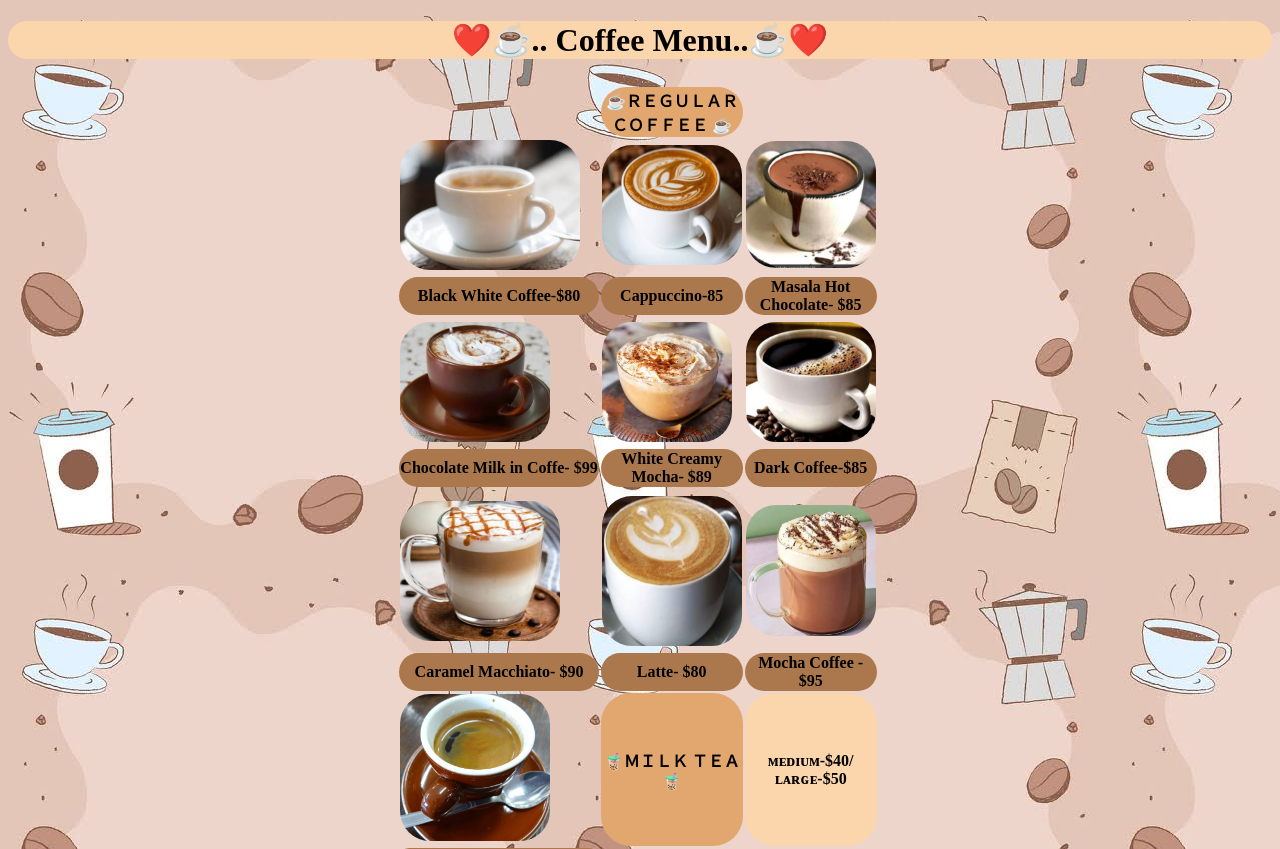
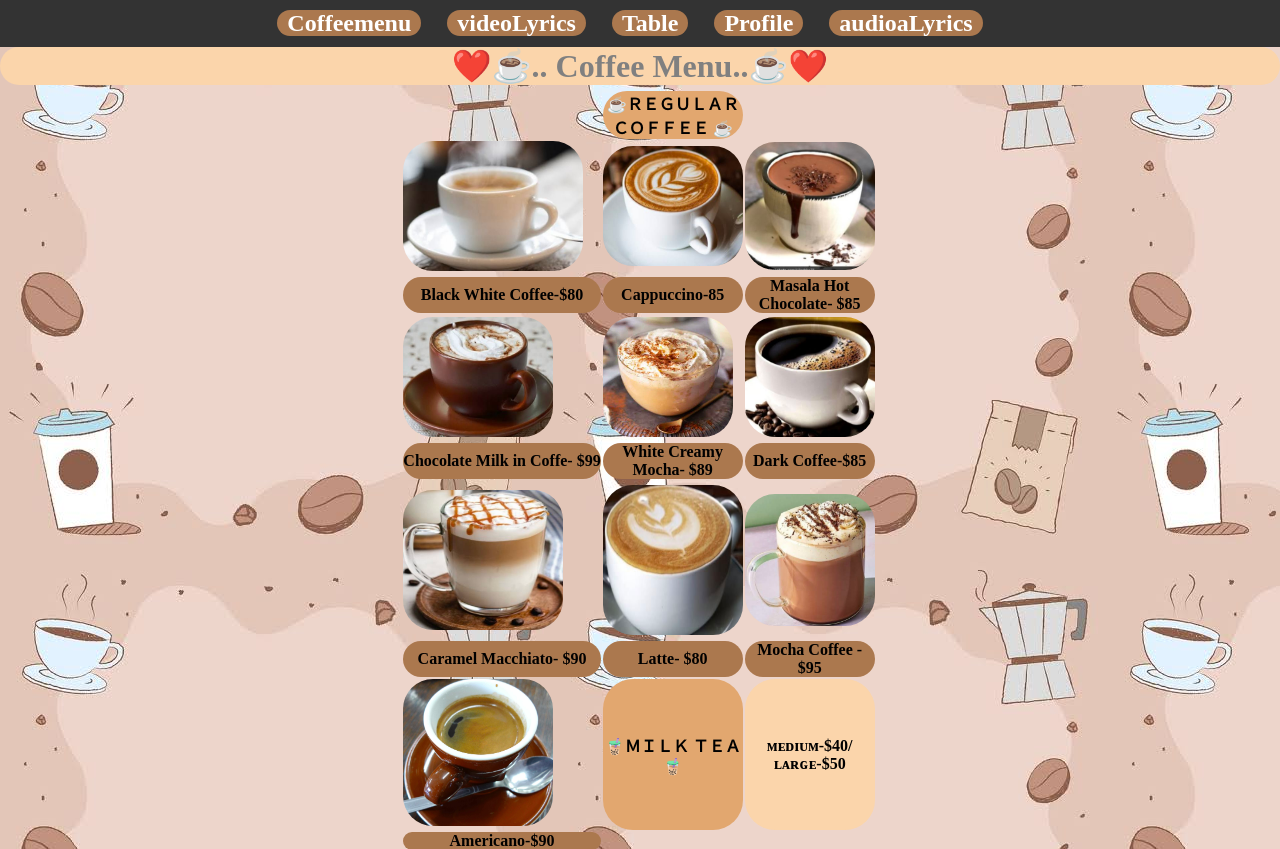
Before and after one commit to KenjieJavellana/coffeemenu., a plain HTML site: page index.html in a window 1280 px wide. Shown: the top 849 px of the page. Drawn offline with Linux system fonts and the light colour scheme.

Commit message:
Update index.html

```diff
--- a/index.html
+++ b/index.html
@@ -4,6 +4,7 @@
 <meta charset="UTF-8">
 <meta name="viewport" content="width=device-width, initial-scale=1.0">
 <title>Coffe Menu</title> <center>
+  <link rel="stylesheet" href="coffee.css">
 </head>
 <body>
   <style>
@@ -13,6 +14,17 @@
   }
   </style>
   <center>
+    <nav>
+        <ul>
+          <h1>
+            <li style="background-color: #AB784E;border-radius:40px;"><a href="https://kenjiejavellana.github.io/coffeemenu./">Coffeemenu</a></li>
+            <li style="background-color: #AB784E;border-radius:40px;"><a href="https://kenjiejavellana.github.io/videowebpage2/">videoLyrics</a></li>
+           <li style="background-color: #AB784E;border-radius:40px;"><a href="/storage/emulated/0/Download/table-1.html">Table</a></li>
+          <li style="background-color: #AB784E;border-radius:40px;"><a href="/storage/emulated/0/kenjie/profile.html">Profile</a></li>
+          <li style="background-color: #AB784E;border-radius:30px;"><a href="/storage/emulated/0/kenjie/profile.html">audioaLyrics</a></li>
+        </ul>
+          </h1>
+    </nav>
     <body>
 <h1 style="background-color:#FBD5AB;border-radius:30px;">      ❤️☕.. Coffee Menu..☕❤️</h1>
   </center>
```
